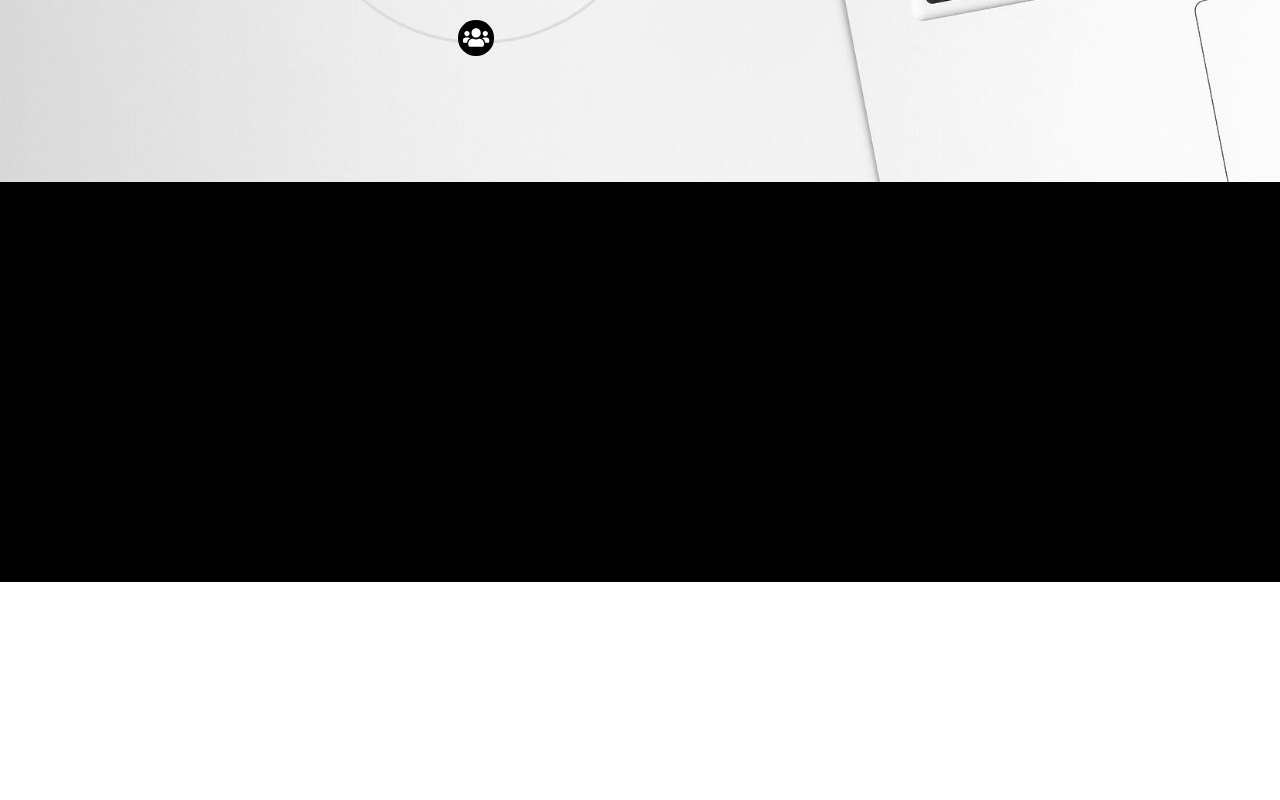
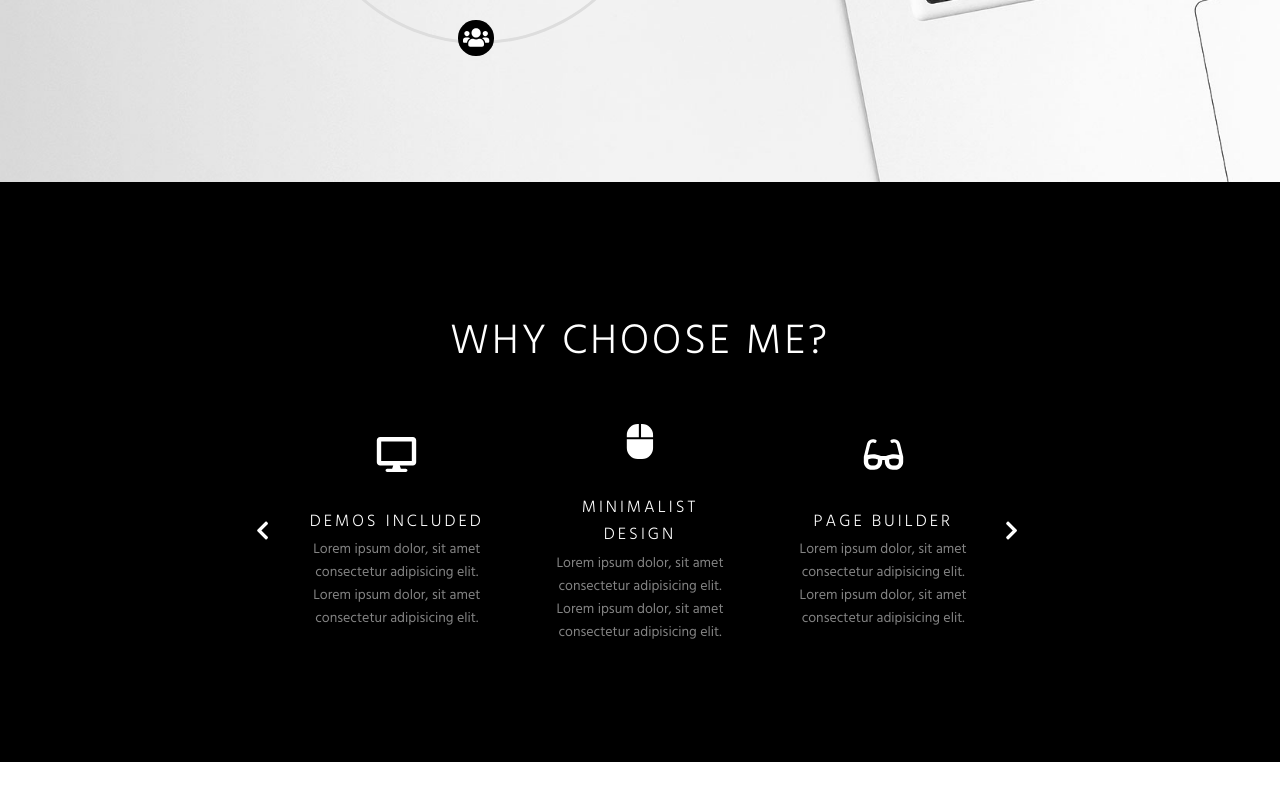
Before and after one commit to CamiloBallen24/IRBA, a plain HTML site: page index.html in a window 1280 px wide. Shown: the part 1258-2058 px from the top of the page. Before the commit the page ends 1840 px from the top, so only its background shows below. Drawn offline with Linux system fonts and the light colour scheme.

Commit message:
:fire: Finish Section Two

```diff
--- a/assets/css/index.css
+++ b/assets/css/index.css
@@ -5,6 +5,7 @@
 @import url("header__section.css");
 @import url("main__section.css");
 @import url("section__one.css");
+@import url("section__two.css");
 
 body{
 
@@ -13,4 +14,6 @@ body{
 
 
 
+
+
 }
--- /dev/null
+++ b/assets/css/section__two.css
@@ -0,0 +1,119 @@
+/* Seccion 2 */
+.section-two{
+    background-color: black;
+
+    width: 100vw;
+    height: 75vh;
+
+    margin: -20px 0 0 0;
+
+
+    box-sizing: border-box;
+
+    color: white;
+
+    font-size: 14px;
+
+    display: flex;
+    flex-direction: column;
+    align-items: center;
+    justify-content: center;
+
+    font-family: 'Hind', sans-serif;
+}
+
+
+
+.section-two__title-container{
+
+}
+
+/* Titulo */
+.section-two__title{
+    font-weight: 300;
+    letter-spacing: 3px;
+    font-style: normal;
+
+    font-size: 3em;
+}
+
+
+/* Contianer del carrusel */
+.section-two__carrusel{
+    width: 60%;
+    height: 40%;
+
+    display: flex;
+    justify-content: space-between;
+}
+
+/* Container de los elementos del carrusel */
+.section-two__elements{
+    width: 95%;
+
+    display: flex;
+    flex-wrap: nowrap;
+
+    overflow: hidden;
+
+
+}
+
+/* Elemento del carrusel */
+.section-two__element{
+    background-color: black;
+
+    width: 33.3333%;
+    flex-shrink: 0;
+
+    transform: translateX(-100%);
+    transition: 500ms;
+
+    position: relative;
+
+    display: flex;
+    flex-direction: column;
+    justify-content: center;
+    align-items: center;
+}
+
+/* Icono del elemento */
+.section-two__icon-element{
+    text-align: center;
+    font-size: 2.5em;
+    font-style: normal;
+    margin: 0 0 0.2em 0;
+}
+
+/* Titulo del elemento */
+.section-two__title-element{
+    text-align: center;
+    width: 80%;
+
+    font-size: 1.2em;
+    font-weight: 300;
+    letter-spacing: 3px;
+}
+
+/* Texto del elemento */
+.section-two__text-element{
+    text-align: center;
+    width: 80%;
+
+    font-style: normal;
+    font-size: 01em;
+    color: #848484;
+
+    margin: -0.75em 0 0 0;
+}
+
+
+/* Flecha del elemento */
+.section-two__arrow{
+    color: white;
+    font-size: 1.5em;
+    width: 2.5%;
+
+    display: flex;
+    align-items: center;
+}
--- a/index.html
+++ b/index.html
@@ -79,13 +79,104 @@
 
         </section>
 
+        <section id="section-two" class="section-two">
 
-        <div style="width: 100%; height: 50vh; background-color: black; margin: 0; padding: 0;"></div>
+            <div class="section-two__title-container">
+                <h2 class="section-two__title">WHY CHOOSE ME?</h2>
+            </div>
+
+
+
+            <div id="section-two__carrusel" class="section-two__carrusel">
+
+                <div id="section-two__arrow--left"  class="section-two__arrow">
+                    <i class="fas fa-chevron-left"></i>
+                </div>
+
+                <div class="section-two__elements">
+
+                    <div id="section-two__element--one" class="section-two__element">
+                        <div class="section-two__icon-element"><i class="fas fa-pencil-alt"></i></div>
+                        <h2 class="section-two__title-element">USEFULL FEATURES</h2>
+                        <p class="section-two__text-element">
+                            Lorem ipsum dolor, sit amet consectetur adipisicing elit.
+                            Lorem ipsum dolor, sit amet consectetur adipisicing elit.
+                        </p>
+                    </div>
+
+                    <div id="section-two__element--two" class="section-two__element">
+                        <div class="section-two__icon-element"><i class="fas fa-desktop"></i></div>
+                        <h2 class="section-two__title-element">DEMOS INCLUDED</h2>
+                        <p class="section-two__text-element">
+                            Lorem ipsum dolor, sit amet consectetur adipisicing elit.
+                            Lorem ipsum dolor, sit amet consectetur adipisicing elit.
+                        </p>
+                    </div>
+
+                    <div id="section-two__element--three" class="section-two__element">
+                        <div class="section-two__icon-element"><i class="fas fa-mouse"></i></div>
+                        <h2 class="section-two__title-element">MINIMALIST DESIGN</h2>
+                        <p class="section-two__text-element">
+                            Lorem ipsum dolor, sit amet consectetur adipisicing elit.
+                            Lorem ipsum dolor, sit amet consectetur adipisicing elit.
+                        </p>
+                    </div>
+
+                    <div id="section-two__element--four" class="section-two__element">
+                        <div class="section-two__icon-element"><i class="fas fa-glasses"></i></div>
+                        <h2 class="section-two__title-element">PAGE BUILDER</h2>
+                        <p class="section-two__text-element">
+                            Lorem ipsum dolor, sit amet consectetur adipisicing elit.
+                            Lorem ipsum dolor, sit amet consectetur adipisicing elit.
+                        </p>
+                    </div>
+
+                    <div id="section-two__element--five" class="section-two__element">
+                        <div class="section-two__icon-element"><i class="fas fa-book"></i></div>
+                        <h2 class="section-two__title-element">TRANSLATION READY</h2>
+                        <p class="section-two__text-element">
+                            Lorem ipsum dolor, sit amet consectetur adipisicing elit.
+                            Lorem ipsum dolor, sit amet consectetur adipisicing elit.
+                        </p>
+                    </div>
+
+                    <div id="section-two__element--six" class="section-two__element">
+                        <div class="section-two__icon-element"><i class="fas fa-palette"></i></div>
+                        <h2 class="section-two__title-element">UNLIMITED COLORS</h2>
+                        <p class="section-two__text-element">
+                            Lorem ipsum dolor, sit amet consectetur adipisicing elit.
+                            Lorem ipsum dolor, sit amet consectetur adipisicing elit.
+                        </p>
+                    </div>
+
+                    <div id="section-two__element--seven" class="section-two__element">
+                        <div class="section-two__icon-element"><i class="fas fa-globe-europe"></i></div>
+                        <h2 class="section-two__title-element">IMAGES HD</h2>
+                        <p class="section-two__text-element">
+                            Lorem ipsum dolor, sit amet consectetur adipisicing elit.
+                            Lorem ipsum dolor, sit amet consectetur adipisicing elit.
+                        </p>
+                    </div>
+
+                </div>
+
+                <div id="section-two__arrow--right" class="section-two__arrow">
+                    <i class="fas fa-chevron-right"></i>
+                </div>
+
+            </div>
+
+
+        </section>
+
+
+        <div style="width: 100%; height: 50vh; background-color: white; margin: 0; padding: 0;"></div>
 
 
 
         <script src="js/main-background-image.js"></script>
         <script src="js/header-background.js"></script>
         <script src="js/section-one-icons.js"></script>
+        <script src="js/section-two-carrusel.js"></script>
     </body>
 </html>
--- a/js/section-one-icons.js
+++ b/js/section-one-icons.js
@@ -1,3 +1,4 @@
+//Iconos
 let icon_home = document.getElementById("section-one__icon--home");
 let icon_headphones = document.getElementById("section-one__icon--headphones");
 let icon_cogs = document.getElementById("section-one__icon--cogs");
@@ -5,13 +6,7 @@ let icon_users = document.getElementById("section-one__icon--users");
 let icon_flask = document.getElementById("section-one__icon--flask");
 let icon_umbrella = document.getElementById("section-one__icon--umbrella");
 
-
-let container = document.getElementById("section-one__text");
-let title = document.getElementById("section-one__text__title");
-let description = document.getElementById("section-one__text__description");
-
-
-
+//Iconos
 let icons = [
     icon_home,
     icon_headphones,
@@ -21,6 +16,14 @@ let icons = [
     icon_umbrella
 ];
 
+//Elementos
+let container = document.getElementById("section-one__text");
+let title = document.getElementById("section-one__text__title");
+let description = document.getElementById("section-one__text__description");
+
+
+
+//Titulos
 let titles = [
     "Brand New Features",
     "Done Awesomely",
@@ -30,6 +33,7 @@ let titles = [
     "Ultimate Solution"
 ];
 
+//Descripciones
 let descriptions = [
     "Competently transform proactive internal or organic",
     "Quicquam fratrum declivia gravitate. Nam coegit alto unda",
@@ -40,11 +44,14 @@ let descriptions = [
 ];
 
 
-
+//Cambio de circulo titilante
 function changeAnimation(i){
+    //Animacion del texto
     container.classList.add("section-one__text--animation");
+    //Animacion del icono
     icons[i].classList.add("section-one__icon--animation");
 
+    //Cuando desaparesca el texto cambiarlo
     setTimeout(() =>{
         title.innerHTML = titles[i];
         description.innerHTML = descriptions[i];
@@ -52,22 +59,29 @@ function changeAnimation(i){
 }
 
 
+//Siguiente aniamcion
 for (let i = 0; i < 6; i++) {
+    //Cuando termina la animacion de un icono
     icons[i].addEventListener('animationend', (event)=>{
+        //Elimina la animacion
         icons[i].classList.remove("section-one__icon--animation");
+        //Anima el siguiente circulo
         changeAnimation((i+1)%6);
     });
 }
 
 
-
+//Cuando se clickea un icono
 for (let i = 0; i < 6; i++) {
     icons[i].addEventListener('click', (event)=>{
+        //Cancela todas las animaciones
         cancelAnimations();
+        //Anima al icono seleccionado
         changeAnimation(i);
     });
 }
 
+//Cancelar todas las animaciones
 function cancelAnimations(){
     for (let i = 0; i < 6; i++) {
         let animations = icons[i].getAnimations;
@@ -79,7 +93,7 @@ function cancelAnimations(){
 }
 
 
-
+//Eliminar la animacion del texto
 container.addEventListener('animationend', (event) =>{
     container.classList.remove("section-one__text--animation");
 });
--- /dev/null
+++ b/js/section-two-carrusel.js
@@ -0,0 +1,72 @@
+//Flechas
+let arrow_right = document.getElementById("section-two__arrow--right");
+let arrow_left = document.getElementById("section-two__arrow--left");
+
+//Elementos
+let element_one = document.getElementById("section-two__element--one");
+let element_two = document.getElementById("section-two__element--two");
+let element_three = document.getElementById("section-two__element--three");
+let element_four = document.getElementById("section-two__element--four");
+let element_five = document.getElementById("section-two__element--five");
+let element_six = document.getElementById("section-two__element--six");
+let element_seven = document.getElementById("section-two__element--seven");
+
+//Informacion de los elementos
+//Elemento, posicion, desplazamiento
+let elements = [
+    [element_one, -1, -1],
+    [element_two, 0, -1],
+    [element_three, 1, -1],
+    [element_four, 2, -1],
+    [element_five, 3, -1],
+    [element_six, 4, -1],
+    [element_seven, 5, -1]
+];
+
+
+
+arrow_right.addEventListener("click", (event)=>{
+
+    for(let i=0; i<7; i++){
+        //Actualiza los valores
+        elements[i][1] -= 1;
+        elements[i][2] -= 1;
+
+        //realiza los desplazamientos
+        elements[i][0].style.transition = "500ms";
+        elements[i][0].style.transform = `translateX(${100*elements[i][2]}%)`;
+
+        //mueve el primer elemento al final
+        if( elements[i][1] == -2){
+            elements[i][1] = 5;
+            elements[i][2] += 7;
+
+            elements[i][0].style.transition = "0ms";
+            elements[i][0].style.transform = `translateX(${100*elements[i][2]}%)`;
+        }
+   }
+});
+
+arrow_left.addEventListener("click", (event)=>{
+
+    for(let i=0; i<7; i++){
+        //Actualiza los valores
+        elements[i][1] += 1;
+        elements[i][2] += 1;
+
+        //realiza los desplazamientos
+        elements[i][0].style.transition = "500ms";
+        elements[i][0].style.transform = `translateX(${100*elements[i][2]}%)`;
+
+        //mueve el ultimo elemento al inicio
+        if( elements[i][1] == 6){
+            elements[i][1] = -1;
+            elements[i][2] -= 7;
+
+            elements[i][0].style.transition = "0ms";
+            elements[i][0].style.transform = `translateX(${100*elements[i][2]}%)`;
+        }
+
+   }
+
+});
```
